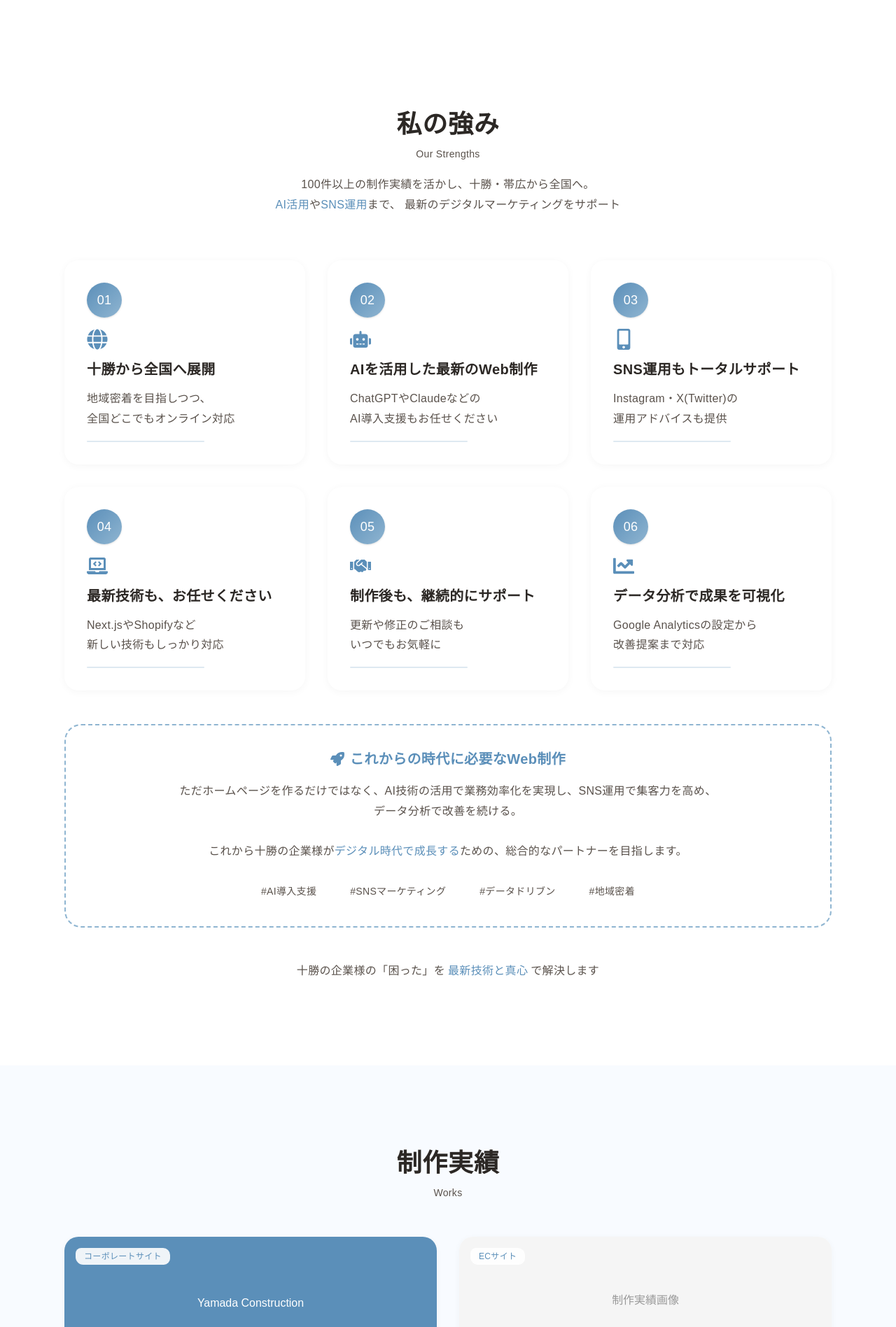
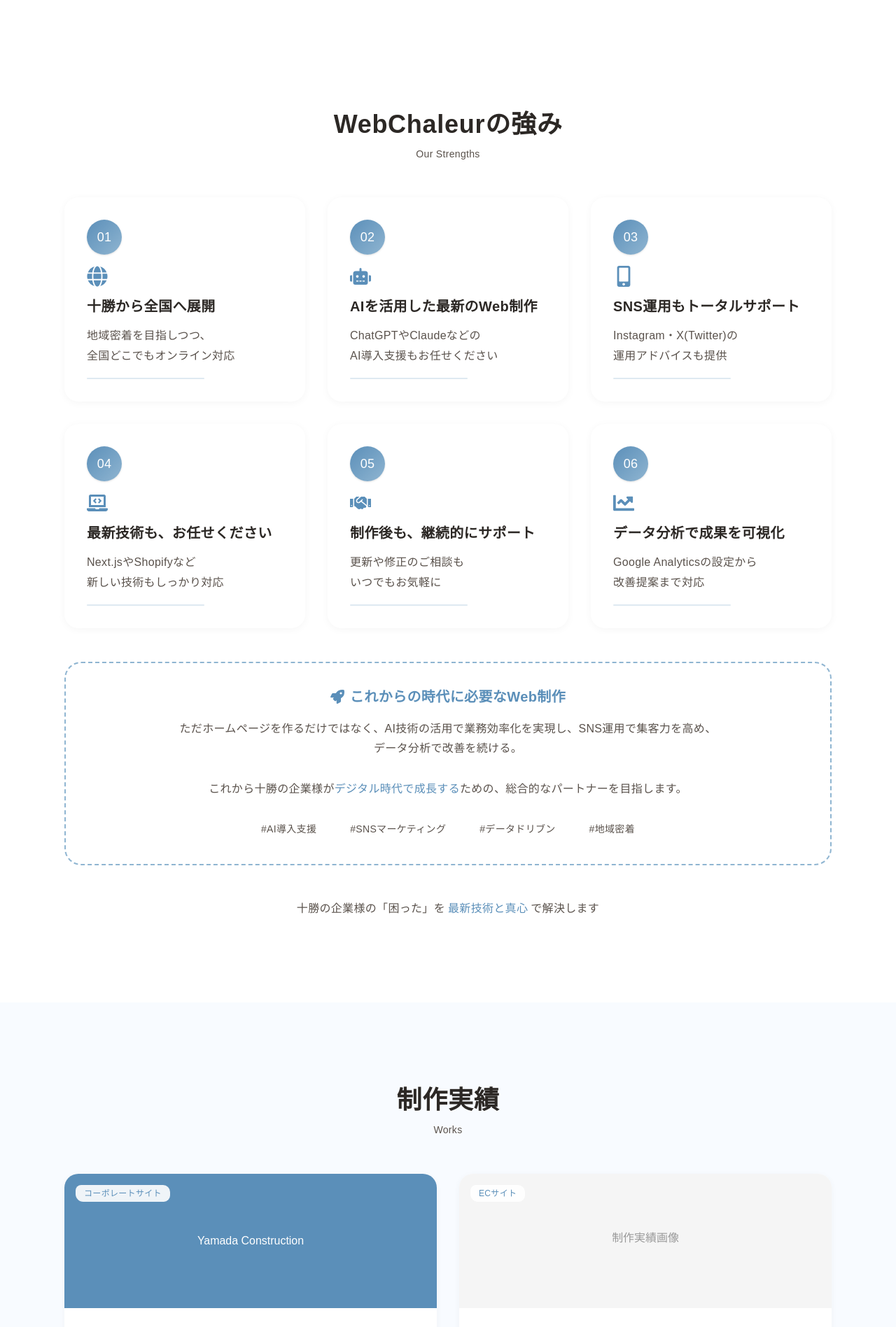
Before and after one commit to ryoma-abe/webchaleur.com, a Next.js app: page / in a window 1280 px wide. Shown: the part 2498-4395 px from the top of the page at 70% size. Built offline with nearby package versions, Linux system fonts and the light colour scheme; a web font is replaced by a local one.

Commit message:
StrengthsSectionおよびWorksSectionコンポーネントにSectionHeaderを追加し、タイトルとサブタイトルのプロパティを統一しました。これにより、可視性の管理が改善され、コードの再利用性と可読性が向上しました。

```diff
--- a/src/components/sections/strengths/StrengthsSection.tsx
+++ b/src/components/sections/strengths/StrengthsSection.tsx
@@ -3,6 +3,7 @@
 import { useEffect, useState } from "react";
 import StrengthsGrid from "./StrengthsGrid";
 import StrengthsAppeal from "./StrengthsAppeal";
+import SectionHeader from "../common/SectionHeader";
 
 export default function StrengthsSection() {
   const [isVisible, setIsVisible] = useState(false);
@@ -29,21 +30,11 @@ export default function StrengthsSection() {
     <section id="strengths" className="section-padding bg-white">
       <div className="max-w-7xl mx-auto px-6 md:px-8">
         {/* セクションヘッダー */}
-        <div
-          className={`text-center mb-16 transition-all duration-800 ${
-            isVisible ? "opacity-100 translate-y-0" : "opacity-0 translate-y-8"
-          }`}
-        >
-          <h2 className="heading-section">私の強み</h2>
-          <span className="text-caption inline-block">Our Strengths</span>
-          <p className="text-body mt-4 max-w-3xl mx-auto">
-            100件以上の制作実績を活かし、十勝・帯広から全国へ。
-            <br />
-            <span className="text-primary-blue font-medium">AI活用</span>や
-            <span className="text-primary-blue font-medium">SNS運用</span>まで、
-            最新のデジタルマーケティングをサポート
-          </p>
-        </div>
+        <SectionHeader
+          isVisible={isVisible}
+          title="WebChaleurの強み"
+          subTitle="Our Strengths"
+        />
 
         {/* 強みカードグリッド */}
         <StrengthsGrid isVisible={isVisible} />
--- a/src/components/sections/works/WorksSection.tsx
+++ b/src/components/sections/works/WorksSection.tsx
@@ -3,6 +3,7 @@
 import { useEffect, useState } from "react";
 import Link from "next/link";
 import WorksGrid from "./WorksGrid";
+import SectionHeader from "../common/SectionHeader";
 
 interface WorkItem {
   slug: string;
@@ -42,24 +43,14 @@ export default function WorksSection({ items }: WorksSectionProps) {
   }, []);
 
   return (
-    <section
-      id="works"
-      className="section-padding bg-[var(--bg-light)]"
-    >
+    <section id="works" className="section-padding bg-[var(--bg-light)]">
       <div className="max-w-7xl mx-auto px-6 md:px-8">
         {/* セクションヘッダー */}
-        <div
-          className={`text-center mb-12 transition-all duration-800 ${
-            isVisible ? "opacity-100 translate-y-0" : "opacity-0 translate-y-8"
-          }`}
-        >
-          <h2 className="heading-section">
-            制作実績
-          </h2>
-          <span className="text-caption inline-block">
-            Works
-          </span>
-        </div>
+        <SectionHeader
+          isVisible={isVisible}
+          title="制作実績"
+          subTitle="Works"
+        />
 
         {/* 実績グリッド */}
         <WorksGrid items={items} isVisible={isVisible} />
@@ -71,10 +62,7 @@ export default function WorksSection({ items }: WorksSectionProps) {
               isVisible ? "opacity-100" : "opacity-0"
             }`}
           >
-            <Link
-              href="/works"
-              className="btn-primary"
-            >
+            <Link href="/works" className="btn-primary">
               すべての制作実績を見る
             </Link>
           </div>
```
